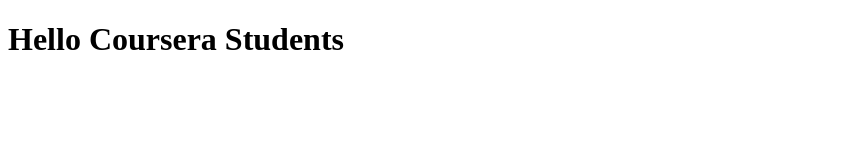
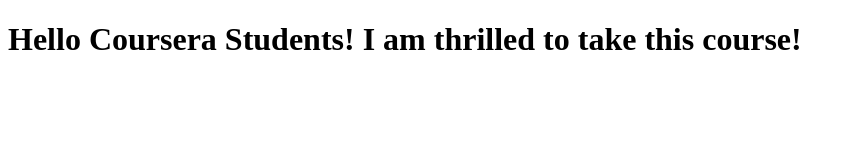
Before and after one commit to majfalad/coursera-test, a plain HTML site: page index.html in a window 1280 px wide. Shown: the whole page, without its empty margins (0-854 px from the left). Drawn offline with Linux system fonts and the light colour scheme.

Commit message:
Next web file

```diff
--- a/index.html
+++ b/index.html
@@ -5,7 +5,7 @@
     <title> Hello Coursera </title>
 </head>
         <body>
-            <h1> Hello Coursera  Students </h1>
+            <h1> Hello Coursera  Students! I am thrilled to take this course!</h1>
         </body>
 
 
```
